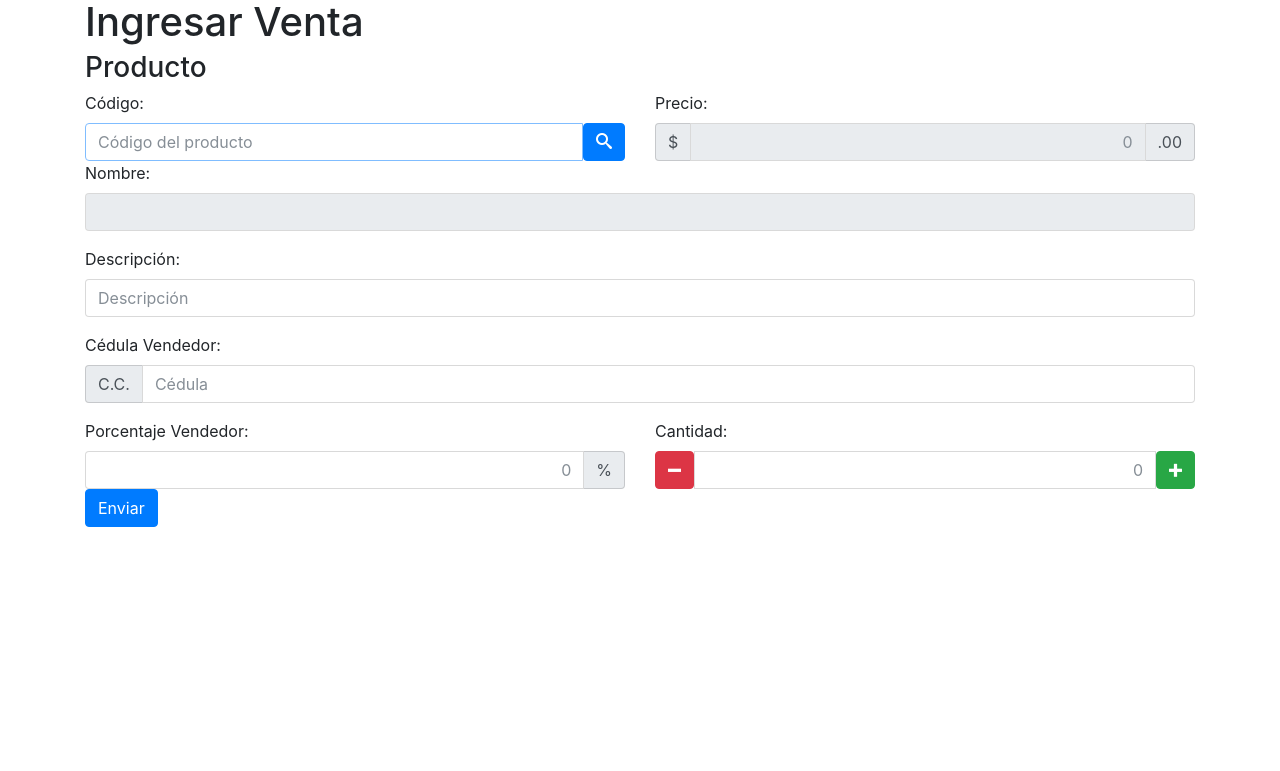
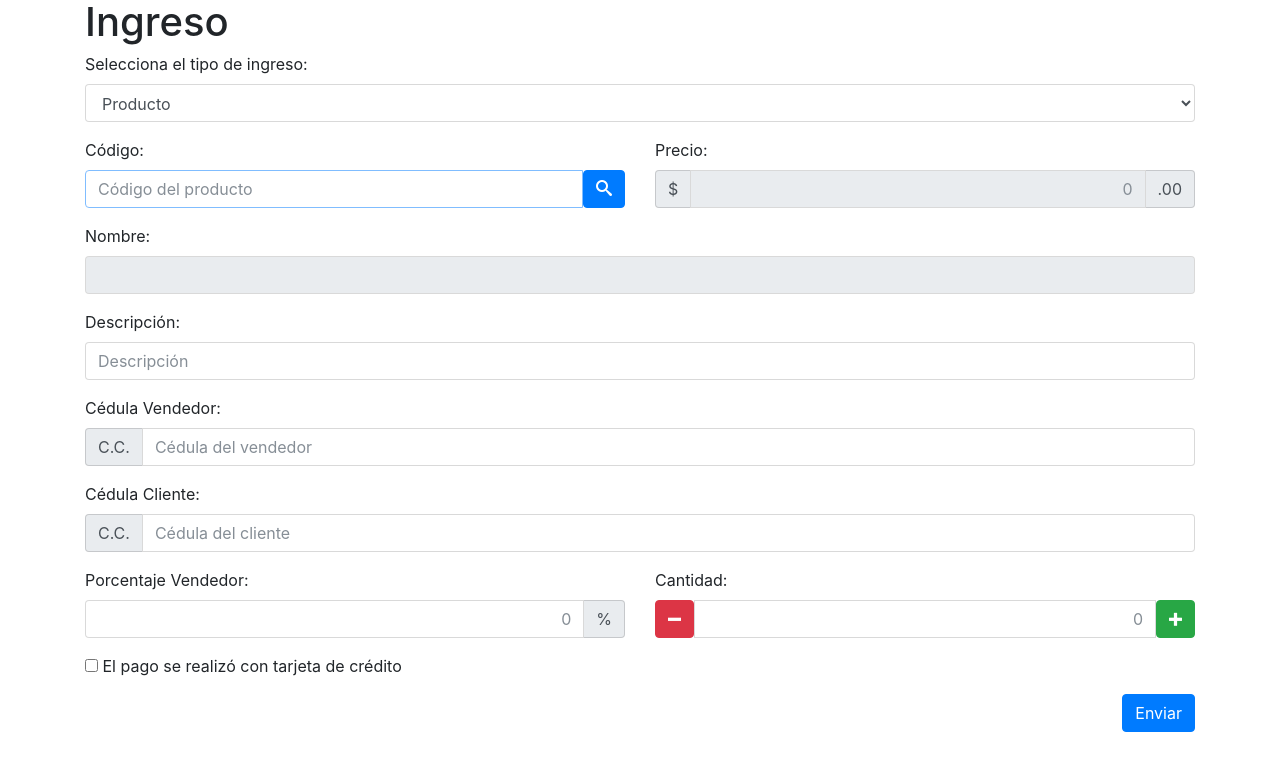
Before and after one commit to marbrb/kenosis, a Django app: page /venta/ in a window 1280 px wide. Shown: the top 771 px of the page. Run offline with Django 3.2, Linux system fonts and the light colour scheme; some libraries are stand-ins or nearby versions; some web fonts are replaced.

Commit message:
The structure of the information was modified, and new fields where added.

```diff
--- a/sales/templates/sales/create_sale.html
+++ b/sales/templates/sales/create_sale.html
@@ -15,10 +15,17 @@
     <!-- Content -->
     <div class="container">
 
-        <h1>Ingresar Venta</h1>
+        <h1>Ingreso</h1>
+        <div class="form-group">
+            <label>Selecciona el tipo de ingreso: </label>
+            <select id="tipo_ingreso" class="form-control">
+                <option>Producto</option>
+                <option>Servicio</option>
+            </select>
+        </div>
 
         <form id="get_product">
-            <h3>Producto</h3>
+
             <div class="form-group">
 
                 <div class="row">
@@ -40,12 +47,10 @@
                         </div>
                     </div>
                 </div>
-
+            </div>
             <div class="form-group">
                 <label for="product-name">Nombre: </label>
                 <input type="text" class="form-control" id="name"  readonly>
-                </div>
-
             </div>
         </form>
 
@@ -58,14 +63,22 @@
                 <label for="bar-code">Cédula Vendedor: </label>
                 <div class="input-group">
                     <span class="input-group-addon">C.C.</span>
-                    <input type="text" class="form-control" id="cedula"  placeholder="Cédula">
+                    <input type="text" class="form-control" id="cedula_vendedor"  placeholder="Cédula del vendedor">
                 </div>
             </div>
+            <div class="form-group">
+                <label for="bar-code">Cédula Cliente: </label>
+                <div class="input-group">
+                    <span class="input-group-addon">C.C.</span>
+                    <input type="text" class="form-control" id="cedula_cliente"  placeholder="Cédula del cliente">
+                </div>
+            </div>
+            <div class="form-group">
                 <div class="row">
                     <div class="col">
                         <label for="product-price">Porcentaje Vendedor: </label>
                         <div class="input-group">
-                        <input type="text" id="price" class="form-control input-right" aria-label="Porcentaje" placeholder="0">
+                            <input type="text" id="comission" class="form-control input-right" aria-label="Porcentaje" placeholder="0">
                             <span class="input-group-addon">%</span>
                         </div>
                     </div>
@@ -76,20 +89,36 @@
                                 <span class="icon-minus label"></span>
                             </button>
                             <input type="text" class="form-control input-right" id="amount" placeholder="0">
+                            <input type="text" class="form-control input-right" id="amount_holder" hidden>
                             <button type="button" id="add_product" class="btn btn-success">
                                 <span class="icon-plus label"></span>
                             </button>
                         </div>
                     </div>
                 </div>
-            <button type="submit" class="btn btn-primary">Enviar</button>
+            </div>
+
+            <div class="form-group">
+                <div class="form-check">
+                    <label class="form-check-label">
+                        <input  id="pay_with_card" class="form-check-input" type="checkbox" value="">
+                        El pago se realizó con tarjeta de crédito
+                    </label>
+                </div>
+            </div>
+
+            <div class="form-group">
+                <div class=text-right>
+                    <button type="submit" class="btn btn-primary pull-right">Enviar</button>
+                </div>
+            </div>
 
         </form>
 
     </div>
 
     <!-- Dependencies -->
-    <script src="/static/js/jquery-3.2.1.slim.min.js"></script>
+    <script src="/static/js/jquery-3.2.1.min.js"></script>
     <script src="/static/js/popper.min.js"></script>
     <script src="/static/js/boostrap.min.js"></script>
     <script src="/static/js/app.js"></script>
```
Lines whose indentation alone changed are shown as unchanged.
